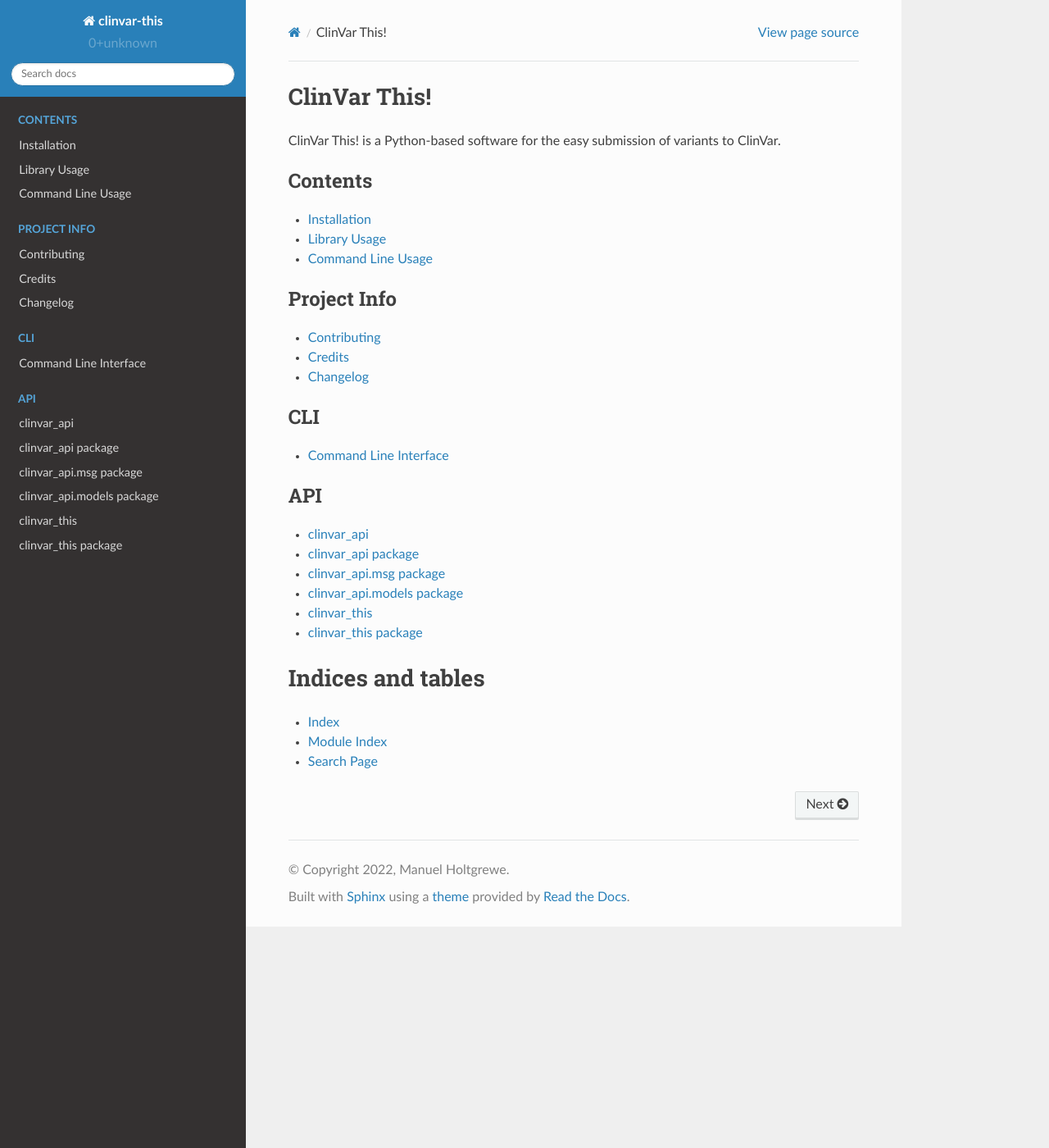
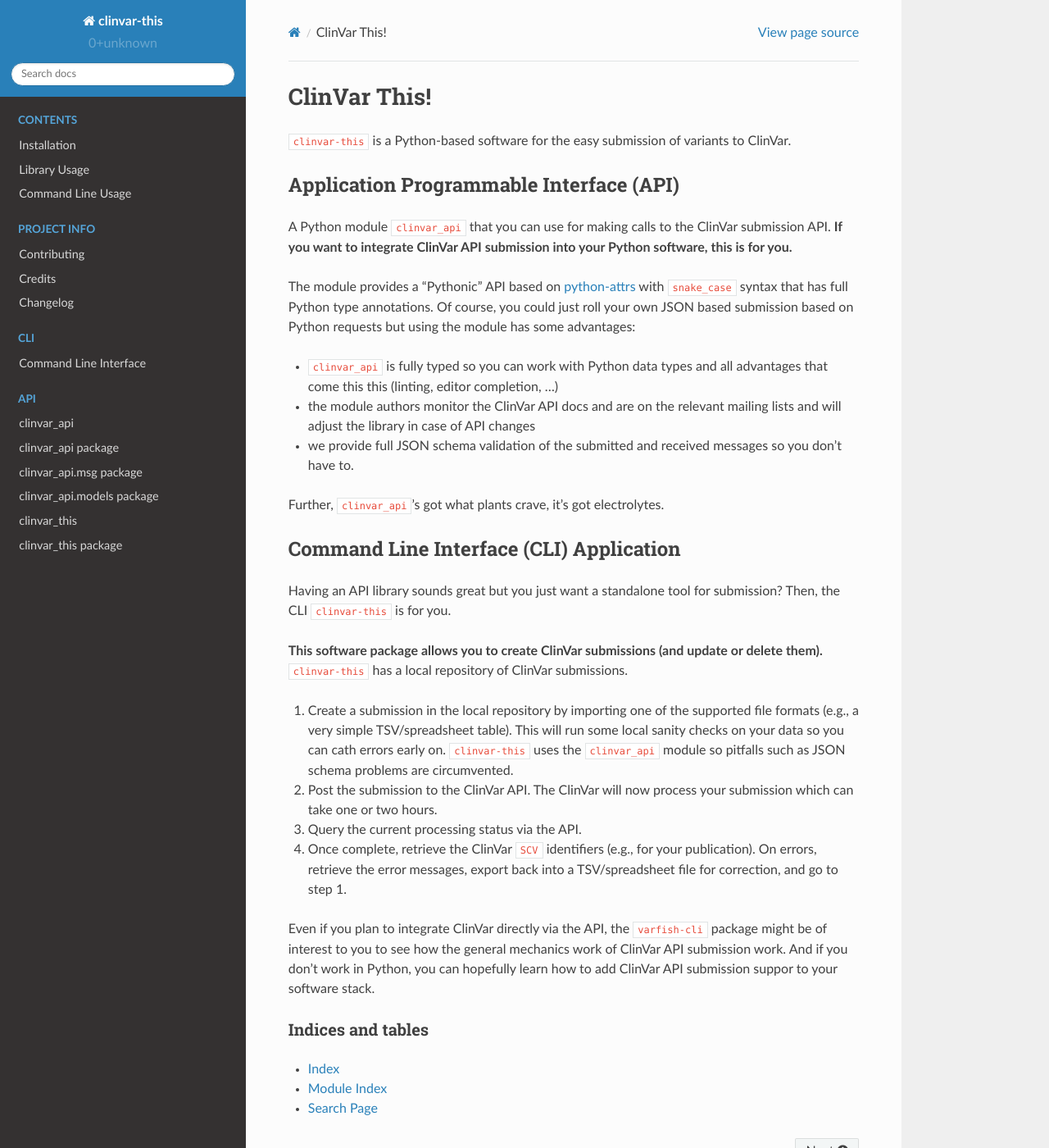
Before and after one commit to varfish-org/clinvar-this, a Sphinx documentation site: the page built from docs/index.rst, in a window 1280 px wide and 1400 px high. Shown: the whole window at 82% size. Built offline with Sphinx 7.4.7 and the Read the Docs theme 2.0.0, drawn with Linux system fonts in a browser that asks for light colours.

Commit message:
docs: updating docs introduction section

```diff
--- a/docs/index.rst
+++ b/docs/index.rst
@@ -1,9 +1,49 @@
+=============
 ClinVar This!
 =============
 
-ClinVar This! is a Python-based software for the easy submission of variants to ClinVar.
+``clinvar-this`` is a Python-based software for the easy submission of variants to ClinVar.
+
+----------------------------------------
+Application Programmable Interface (API)
+----------------------------------------
+
+A Python module ``clinvar_api`` that you can use for making calls to the ClinVar submission API.
+**If you want to integrate ClinVar API submission into your Python software, this is for you.**
+
+The module provides a "Pythonic" API based on `python-attrs <https://www.attrs.org/en/stable/>`__ with ``snake_case`` syntax that has full Python type annotations.
+Of course, you could just roll your own JSON based submission based on Python requests but using the module has some advantages:
+
+* ``clinvar_api`` is fully typed so you can work with Python data types and all advantages that come this this (linting, editor completion, ...)
+* the module authors monitor the ClinVar API docs and are on the relevant mailing lists and will adjust the library in case of API changes
+* we provide full JSON schema validation of the submitted and received messages so you don't have to.
+
+Further, ``clinvar_api``'s got what plants crave, it's got electrolytes.
+
+----------------------------------------
+Command Line Interface (CLI) Application
+----------------------------------------
+
+Having an API library sounds great but you just want a standalone tool for submission?
+Then, the CLI ``clinvar-this`` is for you.
+
+**This software package allows you to create ClinVar submissions (and update or delete them).**
+``clinvar-this`` has a local repository of ClinVar submissions.
+
+1. Create a submission in the local repository by importing one of the supported file formats (e.g., a very simple TSV/spreadsheet table).
+   This will run some local sanity checks on your data so you can cath errors early on.
+   ``clinvar-this`` uses the ``clinvar_api`` module so pitfalls such as JSON schema problems are circumvented.
+2. Post the submission to the ClinVar API.
+   The ClinVar will now process your submission which can take one or two hours.
+3. Query the current processing status via the API.
+4. Once complete, retrieve the ClinVar ``SCV`` identifiers (e.g., for your publication).
+   On errors, retrieve the error messages, export back into a TSV/spreadsheet file for correction, and go to step 1.
+
+Even if you plan to integrate ClinVar directly via the API, the ``varfish-cli`` package might be of interest to you to see how the general mechanics work of ClinVar API submission work.
+And if you don't work in Python, you can hopefully learn how to add ClinVar API submission suppor to your software stack.
 
 .. toctree::
+    :hidden:
     :maxdepth: 1
     :caption: Contents
 
@@ -12,6 +52,7 @@
     usage_cli
 
 .. toctree::
+    :hidden:
     :maxdepth: 1
     :caption: Project Info
 
@@ -20,12 +61,14 @@
     history
 
 .. toctree::
+    :hidden:
     :maxdepth: 1
     :caption: CLI
 
     cli
 
 .. toctree::
+    :hidden:
     :maxdepth: 1
     :caption: API
 
```
